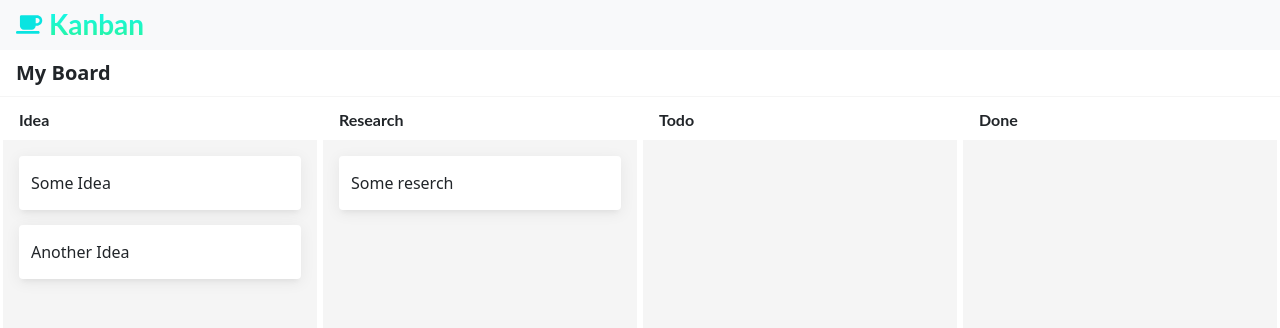
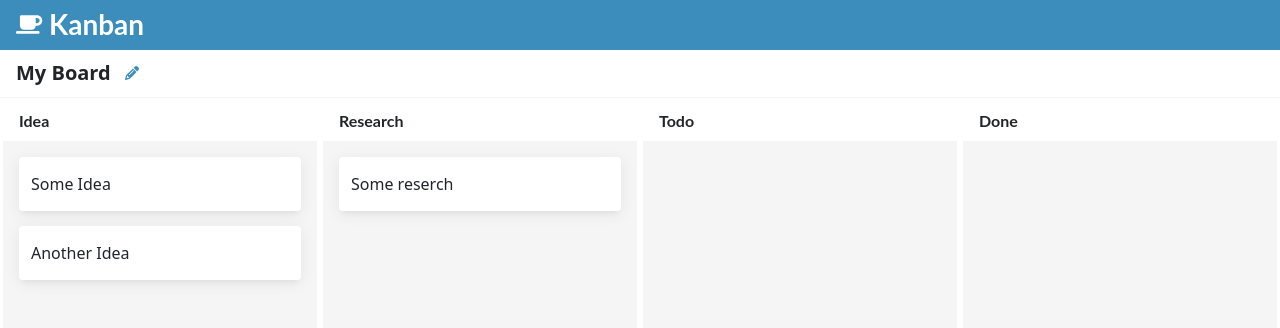
Before and after one commit to mufasa-dev/Kanban-Board, an Angular app: page / in a window 1280 px wide. Shown: the top 328 px of the page. Built offline with nearby package versions, Linux system fonts and the light colour scheme.

Commit message:
Create modal edit board

```diff
--- a/src/app/pages/main-view/main-view.component.html
+++ b/src/app/pages/main-view/main-view.component.html
@@ -1,13 +1,16 @@
 <div class="root">
-  <nav class="navbar navbar-expand-lg navbar-light bg-light">
-    <h6 class="app-name has-gradient-text" href="#">
+  <nav class="navbar navbar-expand-lg navbar-light bg-light nav-kanban">
+    <h6 class="app-name" href="#">
       <fa-icon [icon]="faCoffee" class="fa-xs"></fa-icon> Kanban
     </h6>
   </nav>
 
   <div class="board">
     <div class="board-bar">
-      <p class="board-name">{{board.name}}</p>
+      <p class="board-name">{{board.name}}  </p>
+      <button class="btn btn-sm color-primary" (click)="open(editBoard)">
+        <fa-icon [icon]="faPencil"></fa-icon>
+      </button>
     </div>
 
     <div class="board-wrapper">
@@ -33,3 +36,18 @@
     </div>
   </div>
 </div>
+
+<ng-template #editBoard let-modal>
+	<div class="modal-header">
+		<h4 class="modal-title" id="modal-basic-title">Edit Board</h4>
+		<button type="button" class="btn-close" aria-label="Close" (click)="modal.dismiss('Cross click')"></button>
+	</div>
+	<div class="modal-body">
+		<h1>Edit Board</h1>
+	</div>
+	<div class="modal-footer">
+		<button type="button" class="btn btn-outline-secondary" (click)="modal.close('Save click')">
+      <fa-icon [icon]="faSave"></fa-icon> Save
+    </button>
+	</div>
+</ng-template>
--- a/src/app/pages/main-view/main-view.component.scss
+++ b/src/app/pages/main-view/main-view.component.scss
@@ -2,6 +2,11 @@
   display: flex;
   flex-direction: column;
   height: 100%;
+}
+
+.nav-kanban {
+  background-color: var(--primary-color) !important;
+  color: white;
 }
 
 .app-name {
@@ -10,13 +15,6 @@
   font-weight: bold;
   margin-bottom: 0;
   margin-left: 1rem;
-}
-
-.has-gradient-text {
-  color: #09e4e1;
-  background: -webkit-linear-gradient(#13f7f4, #2af598);
-  -webkit-background-clip: text;
-  -webkit-text-fill-color: transparent;
 }
 
 .board {
@@ -29,10 +27,12 @@
     background-color: white;
     padding: 0.5rem 1rem;
     border-bottom: 1px solid #f5f5f5;
+    display: flex;
     .board-name {
       font-size: 20px;
       font-weight: bold;
       margin-bottom: 0;
+      margin-right: 5px;
     }
   }
 
--- a/src/app/pages/main-view/main-view.component.ts
+++ b/src/app/pages/main-view/main-view.component.ts
@@ -1,10 +1,11 @@
-import { Component, OnInit } from '@angular/core';
+import { Component, inject, OnInit, signal, TemplateRef, WritableSignal } from '@angular/core';
 import { CdkDrag, CdkDragDrop, CdkDropList, CdkDropListGroup, moveItemInArray, transferArrayItem } from '@angular/cdk/drag-drop'
 import { Board } from '../../models/board.model';
 import { Column } from '../../models/column.model';
 import { Task } from '../../models/task.model';
 import { FontAwesomeModule } from '@fortawesome/angular-fontawesome';
-import { faCoffee } from '@fortawesome/free-solid-svg-icons';
+import { faCoffee, faPencil, faSave } from '@fortawesome/free-solid-svg-icons';
+import { ModalDismissReasons, NgbModal } from '@ng-bootstrap/ng-bootstrap';
 
 @Component({
   selector: 'app-main-view',
@@ -14,7 +15,12 @@ import { faCoffee } from '@fortawesome/free-solid-svg-icons';
 })
 export class MainViewComponent implements OnInit {
 
+  private modalService = inject(NgbModal);
+	closeResult: WritableSignal<string> = signal('');
+
   public faCoffee = faCoffee;
+  public faPencil = faPencil;
+  public faSave = faSave;
 
   constructor() {}
 
@@ -44,4 +50,26 @@ export class MainViewComponent implements OnInit {
       );
     }
   }
+
+  open(content: TemplateRef<any>, size: string = "xl") {
+		this.modalService.open(content, { ariaLabelledBy: 'modal-basic-title', size: size, centered: true }).result.then(
+			(result) => {
+				this.closeResult.set(`Closed with: ${result}`);
+			},
+			(reason) => {
+				this.closeResult.set(`Dismissed ${this.getDismissReason(reason)}`);
+			},
+		);
+	}
+
+	private getDismissReason(reason: any): string {
+		switch (reason) {
+			case ModalDismissReasons.ESC:
+				return 'by pressing ESC';
+			case ModalDismissReasons.BACKDROP_CLICK:
+				return 'by clicking on a backdrop';
+			default:
+				return `with: ${reason}`;
+		}
+	}
 }
--- a/src/styles.scss
+++ b/src/styles.scss
@@ -1,10 +1,9 @@
-
-$family-sans-serif: "Ninuto", "sans-serif";
-
-$control-border-width: 2px;
-$input-border-color: "transparent";
-$input-shadow: none;
+@use './variables.scss';
 
 html, body {
   height: 100%;
 }
+
+.color-primary {
+  color: var(--primary-color) !important;
+}
--- /dev/null
+++ b/src/variables.scss
@@ -0,0 +1,9 @@
+:root {
+  --family-sans-serif: "Ninuto", "sans-serif";
+
+  --control-border-width: 2px;
+  --input-border-color: "transparent";
+  --input-shadow: none;
+
+  --primary-color: #3c8dbc;
+}
```
